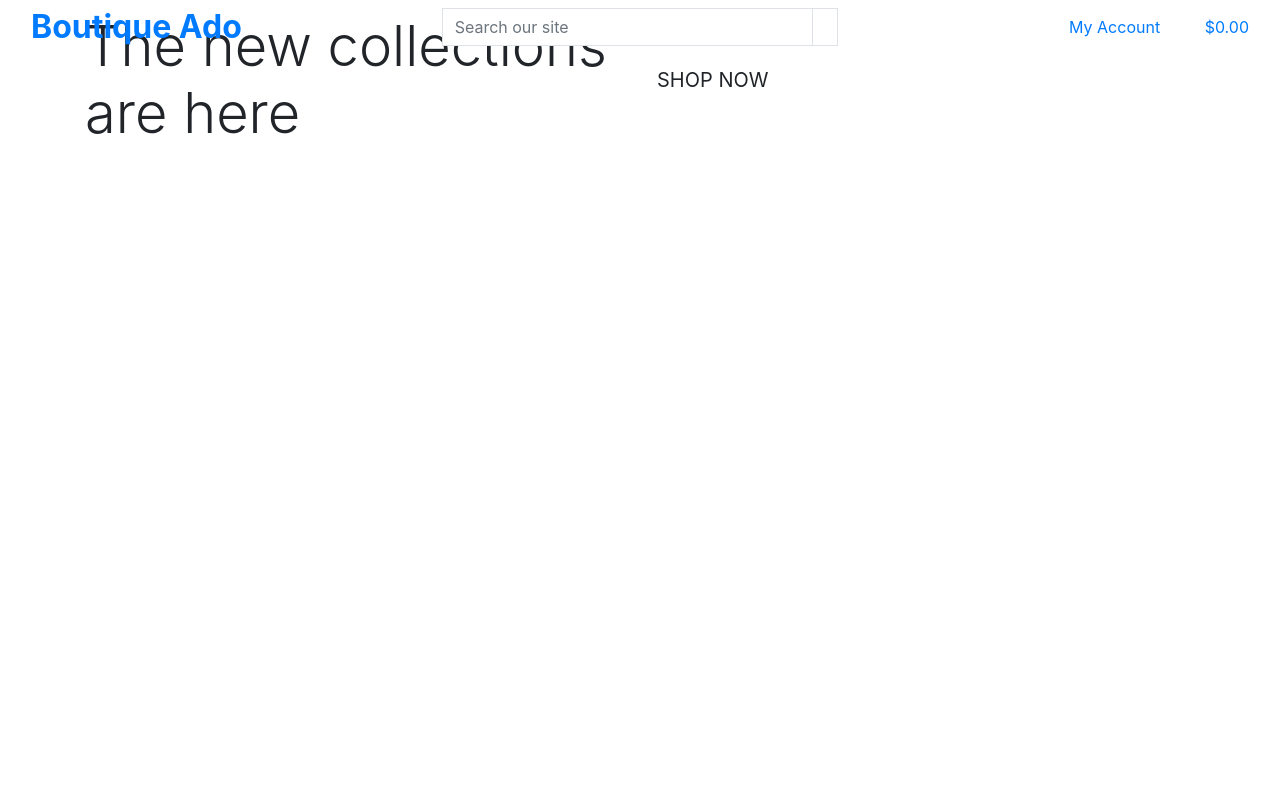
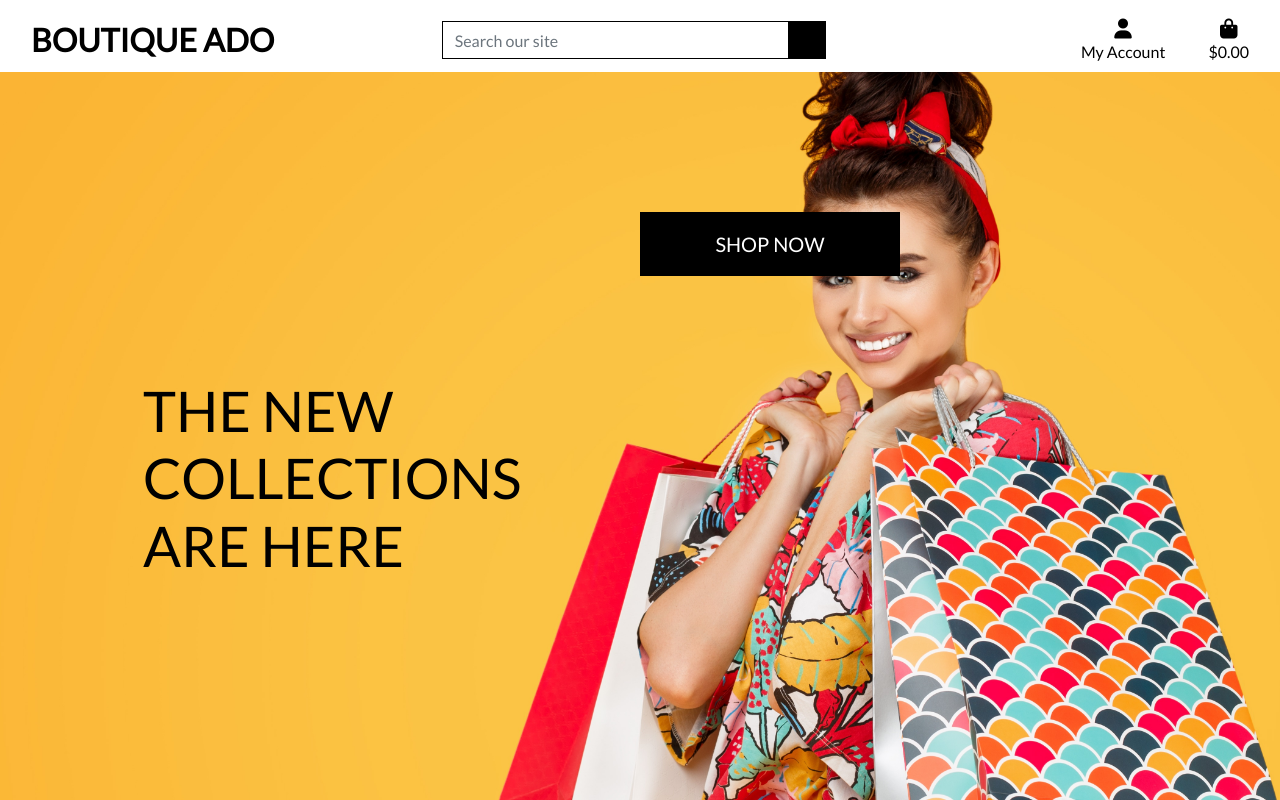
Before and after one commit to 2macs/django-boutique-ado, a Django app: page / in a window 1280 px wide. Run offline with Django 3.2, Linux system fonts and the light colour scheme; some libraries are stand-ins or nearby versions.

Commit message:
add home page header and css

```diff
--- a/boutique_ado/settings.py
+++ b/boutique_ado/settings.py
@@ -149,6 +149,10 @@ USE_TZ = True
 # https://docs.djangoproject.com/en/3.2/howto/static-files/
 
 STATIC_URL = '/static/'
+STATICFILES_DIRS = (os.path.join(BASE_DIR, 'static'),)
+
+MEDIA_URL = '/media/'
+MEDIA_ROOT = os.path.join(BASE_DIR, 'media')
 
 # Default primary key field type
 # https://docs.djangoproject.com/en/3.2/ref/settings/#default-auto-field
--- a/boutique_ado/urls.py
+++ b/boutique_ado/urls.py
@@ -15,9 +15,11 @@ Including another URLconf
 """
 from django.contrib import admin
 from django.urls import path, include
+from django.conf import settings
+from django.conf.urls.static import static
 
 urlpatterns = [
     path('admin/', admin.site.urls),
     path('accounts/', include('allauth.urls')),
     path('', include('home.urls')),
-]
+] + static(settings.MEDIA_URL, document_root=settings.MEDIA_ROOT)
--- /dev/null
+++ b/static/css/base.css
@@ -0,0 +1,82 @@
+/* Allows h-100 classes to work */
+html {
+    height: 100%;
+}
+
+body {
+    background: url('/media/homepage_background_cropped.jpg') no-repeat center center fixed;
+    background-size: cover;
+    height: calc(100vh - 164px); /* sets 164px as the header height */
+    color: #555;
+    font-family: 'Lato';
+}
+
+/* from Bulma */
+.icon {
+    align-items: center;
+    display: inline-flex;
+    justify-content: center;
+    height: 1.5rem;
+    width: 1.5rem;
+}
+
+.logo-font {
+    text-transform: uppercase;
+}
+
+.main-logo-link {
+    width: fit-content;
+}
+
+.shop-now-button {
+    background: black;
+    color: white;
+    min-width: 260px;
+}
+
+.btn-black {
+    background: black;
+    color: white !important;
+}
+
+.shop-now-button:hover,
+.shop-now-button:active,
+.shop-now-button:focus,
+.btn-black:hover,
+.btn-black:active,
+.btn-black:focus {
+    background: #222;
+    color: white;
+}
+
+.text-black {
+    color: #000 !important;
+}
+
+.border-black {
+    border: 1px solid black !important;
+}
+
+/* -------------------------------- Media Queries */
+
+/* Slightly larger container on xl screens */
+@media (min-width: 1200px) {
+  .container {
+    max-width: 80%;
+  }
+}
+
+/* fixed top navbar only on medium and up */
+@media (min-width: 992px) {
+    .fixed-top-desktop-only {
+        position: fixed;
+        top: 0;
+        right: 0;
+        left: 0;
+        z-index: 1030;
+    }
+
+    .header-container {
+        padding-top: 164px;
+    }
+}
--- a/templates/base.html
+++ b/templates/base.html
@@ -18,6 +18,8 @@
     {% block corecss %}
     <!-- Bootstrap CSS -->
         <link rel="stylesheet" href="https://cdn.jsdelivr.net/npm/bootstrap@4.6.2/dist/css/bootstrap.min.css" integrity="sha384-xOolHFLEh07PJGoPkLv1IbcEPTNtaed2xpHsD9ESMhqIYd0nLMwNLD69Npy4HI+N" crossorigin="anonymous">
+        <link href="https://fonts.googleapis.com/css2?family=Lato&display=swap" rel="stylesheet"> <!--link to lato font-->
+        <link rel="stylesheet" href="{% static 'css/base.css' %}">
     {% endblock %}
 
     <!-- if we want to add extra css just for a specific template can go here -->
@@ -26,9 +28,11 @@
 
 
     {% block corejs %}
+        <script src="https://kit.fontawesome.com/4e53ad1a4a.js" crossorigin="anonymous"></script>
         <script src="https://cdn.jsdelivr.net/npm/jquery@3.5.1/dist/jquery.min.js" integrity="sha256-9/aliU8dGd2tb6OSsuzixeV4y/faTqgFtohetphbbj0=" crossorigin="anonymous"></script>
         <script src="https://cdn.jsdelivr.net/npm/popper.js@1.16.1/dist/umd/popper.min.js" integrity="sha384-9/reFTGAW83EW2RDu2S0VKaIzap3H66lZH81PoYlFhbGU+6BZp6G7niu735Sk7lN" crossorigin="anonymous"></script>
         <script src="https://cdn.jsdelivr.net/npm/bootstrap@4.6.2/dist/js/bootstrap.min.js" integrity="sha384-+sLIOodYLS7CIrQpBjl+C7nPvqq+FbNUBDunl/OZv93DB7Ln/533i8e/mZXLi/P+" crossorigin="anonymous"></script>
+
     {% endblock %}
 
     <!-- if we want to add extra JS just for a specific template can go here -->
@@ -40,7 +44,7 @@
   <body>
     <!-- Our page header -->
     <header class="container-fluid fixed-top">
-      <div class="row">
+      <div id="top-nav" class="row bg-white pt-lg-2 d-none d-lg-flex">
         <!-- Each col is stacked on top of each for small screens, 3 in a row on larger screens -->
         <!--First column -->
         <div class="col-12 col-md-4 my-auto py-1 py-lg-0 text-center text-lg-left">
@@ -54,9 +58,9 @@
             <div class="input-group w-100">
               <input class="form-control border border-black rounded-0" type="text" name="q" placeholder="Search our site">
               <div class="input-group-append">
-                <button class="form-control btn btn-black border border-black rounded-0" type="submit"></button>
+                <button class="form-control btn btn-black border border-black rounded-0 text-success" type="submit"></button>
                 <span class="icon">
-                  <i class="fas-fa-search"></i>
+                  <i class="fas-fa-search text-white"></i>
                 </span>
               </div>
             </div>
```
Also changed, not shown: db.sqlite3, media/homepage_background_cropped.jpg (added).
